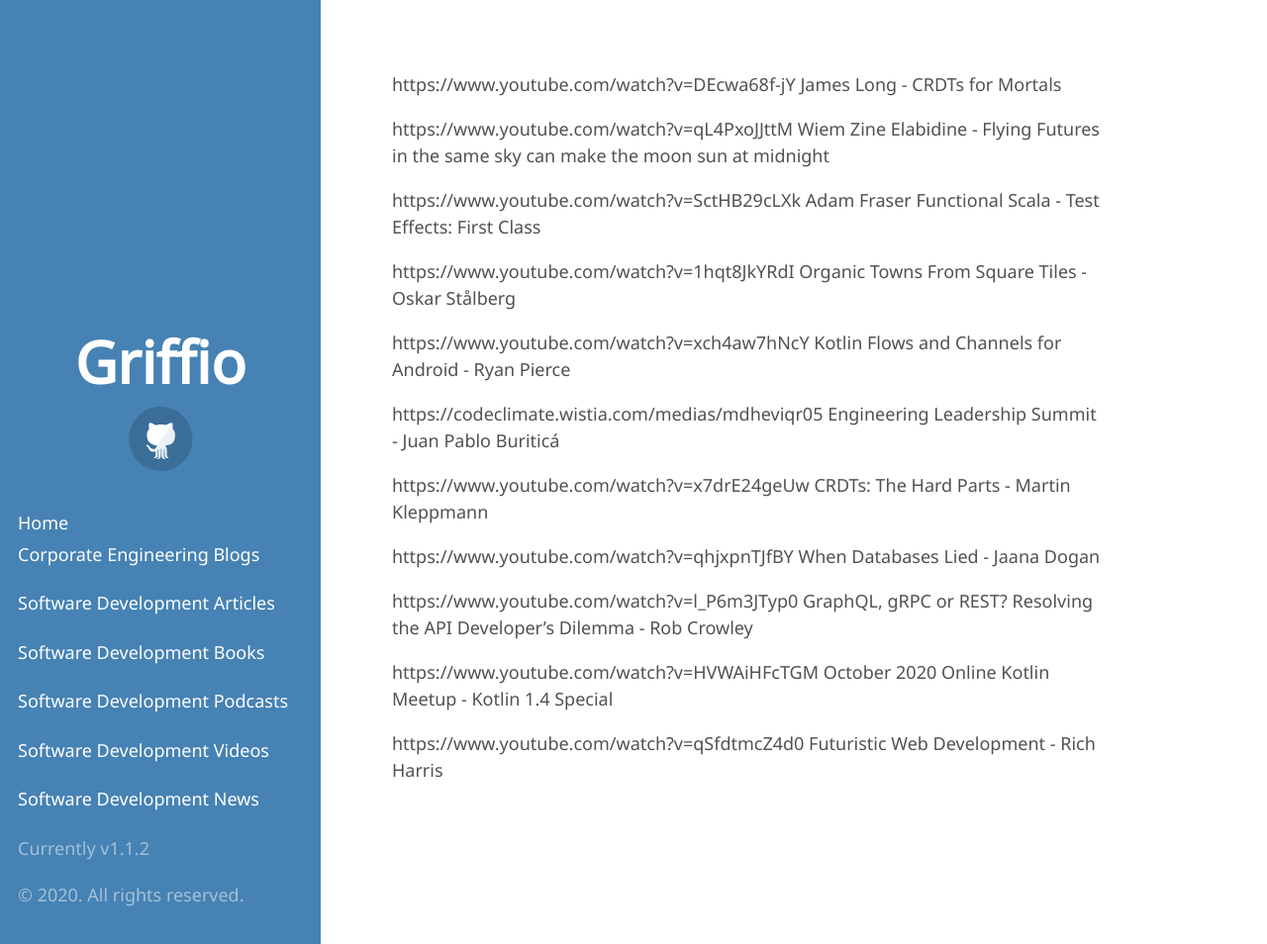
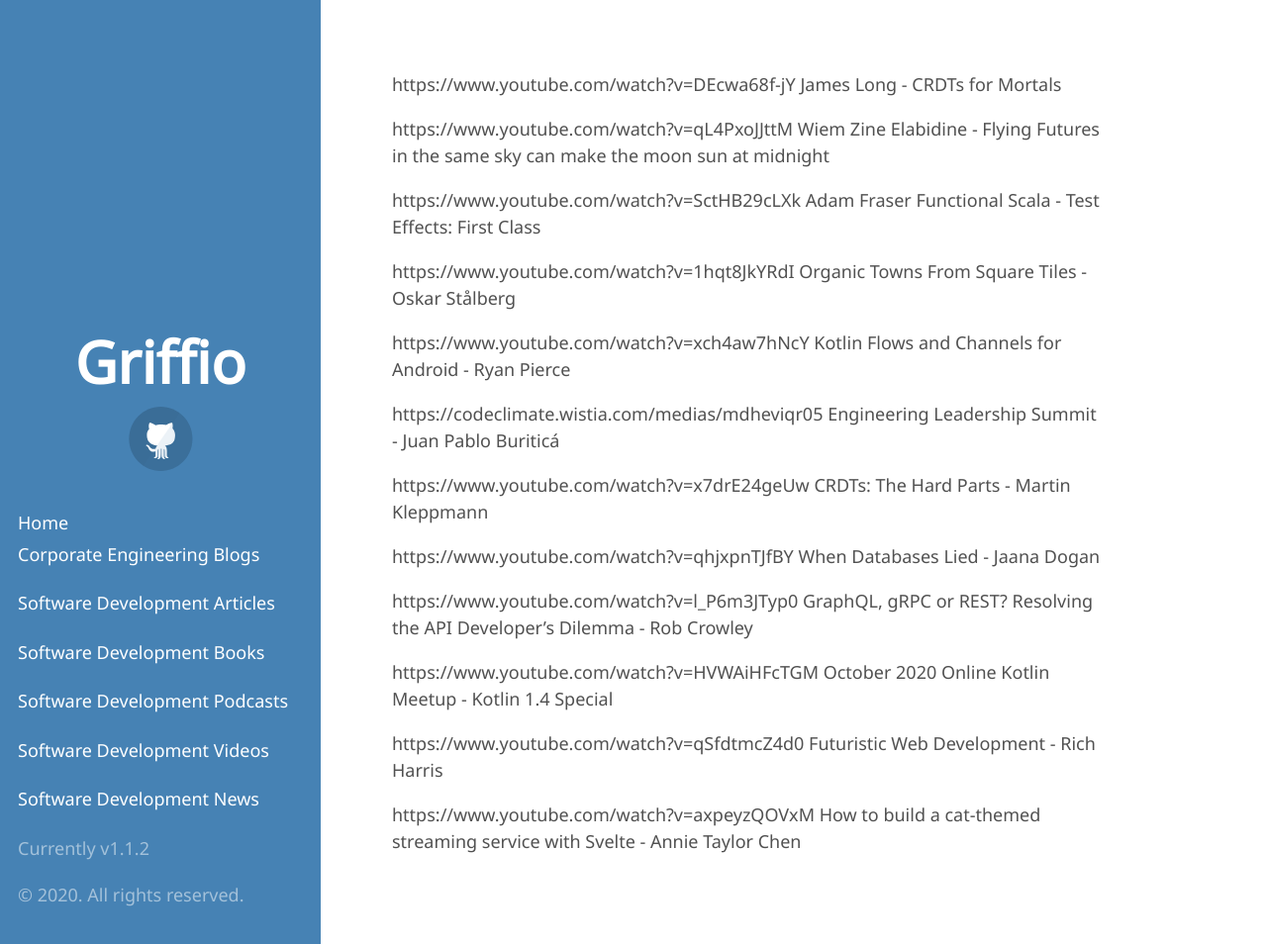
Before and after one commit to griffio/griffio.github.io, a Jekyll site: the page built from tech_talks_highlighted_2020.md, in a window 1280 px wide and 954 px high. Shown: the whole window at 99% size. Built offline with Jekyll 4.4.1, drawn with Linux system fonts in a browser that asks for light colours; some web fonts are replaced; our own code applies the rules of GitHub Pages for plain Markdown files.

Commit message:
Update tech_talks_highlighted_2020.md

```diff
--- a/tech_talks_highlighted_2020.md
+++ b/tech_talks_highlighted_2020.md
@@ -19,3 +19,5 @@
 https://www.youtube.com/watch?v=HVWAiHFcTGM October 2020 Online Kotlin Meetup - Kotlin 1.4 Special
 
 https://www.youtube.com/watch?v=qSfdtmcZ4d0 Futuristic Web Development - Rich Harris
+
+https://www.youtube.com/watch?v=axpeyzQOVxM How to build a cat-themed streaming service with Svelte - Annie Taylor Chen
```
